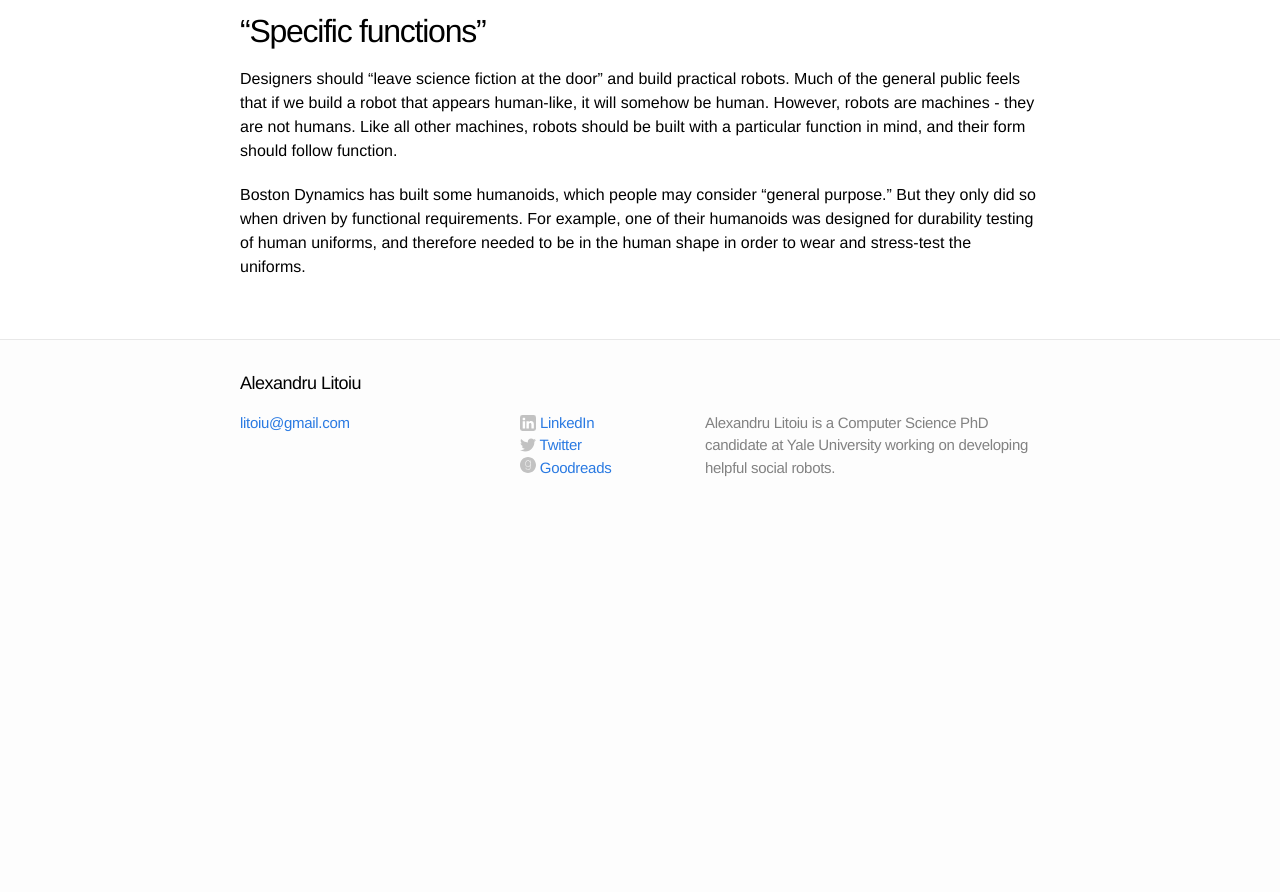
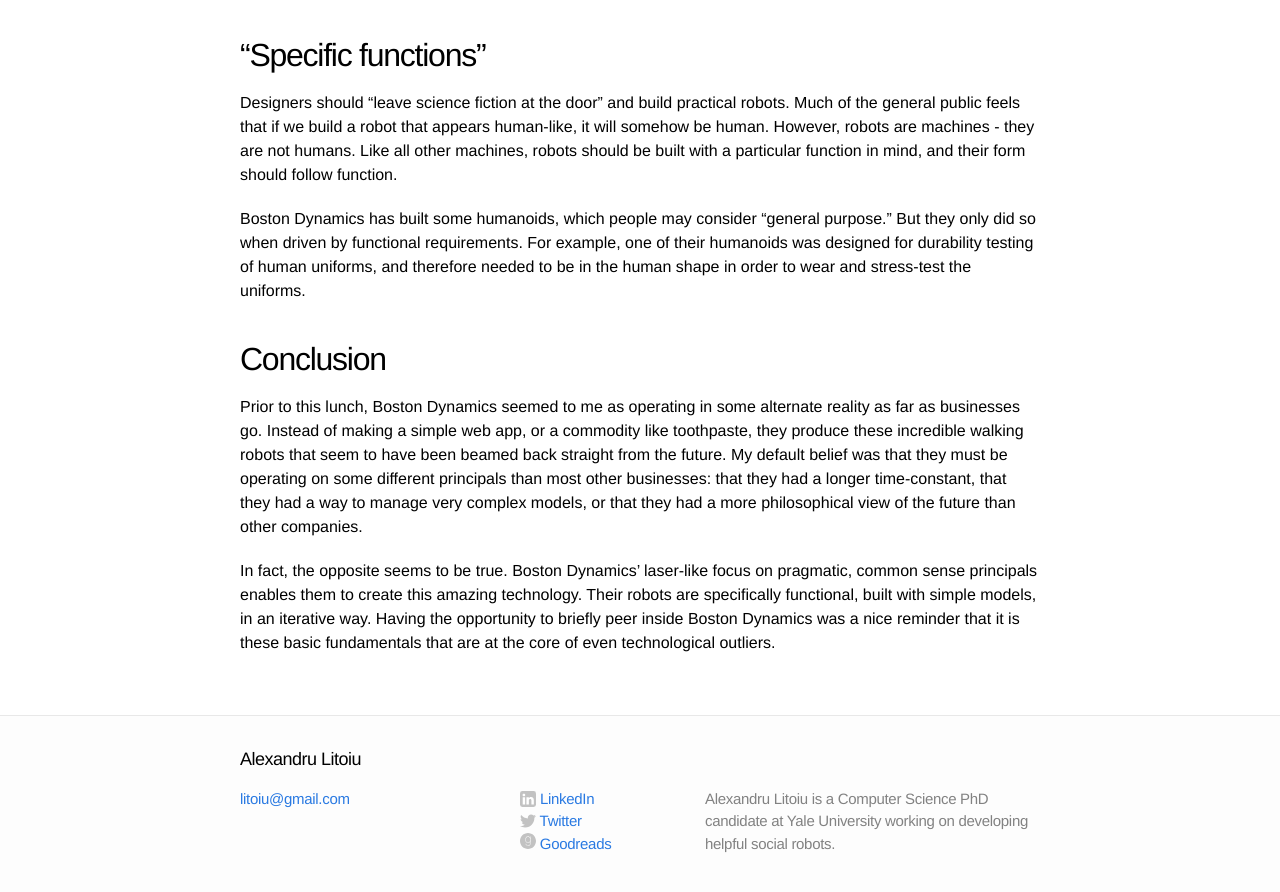
Before and after one commit to alitoiu/alitoiu.github.io, a Jekyll site: the page built from _posts/2014-12-06-Lunch-with-Marc-Raibert.markdown, in a window 1280 px wide and 900 px high, scrolled down 1939 px. Shown: the top 892 px of the window. Built offline with Jekyll 4.4.1, drawn with Linux system fonts in a browser that asks for light colours; before the commit the page ends 2463 px from its top, so only the background shows below that; some of the changed text lies outside the part shown.

Commit message:
Added concluding paragraph to Marc Raibert essay

```diff
--- a/_posts/2014-12-06-Lunch-with-Marc-Raibert.markdown
+++ b/_posts/2014-12-06-Lunch-with-Marc-Raibert.markdown
@@ -6,7 +6,7 @@
 ---
 
 This year’s Nyquist Lecture in Electrical Engineering was given by Marc Raibert, ex-professor of Electrical Engineering and Computer Science at CMU and MIT, and the founder of [Boston Dynamics](https://www.youtube.com/results?search_query=boston+dynamics). I was fortunate to have the opportunity to join Dr. Raibert for lunch prior to his talk.
-I was particularly excited about this because Boston Dynamics is a singularly technologically-advanced business.  Their robots are the most advanced in the world, and their demos are jaw-dropping. How does a company like that come to be? What are the secrets of building such an advanced product?
+I was particularly excited about this because Boston Dynamics is a singularly technologically advanced business.  Their robots are the most advanced in the world, and their demos are jaw-dropping. If you haven't seen their demos yet, you owe it to yourself to [check them out at this link](https://www.youtube.com/results?search_query=boston+dynamics)!  How does a company like that come to be? What are the secrets of building such an advanced product?
 
 Here are some of the surprising things that Dr. Raibert said.
 
@@ -53,3 +53,9 @@
 Designers should “leave science fiction at the door” and build practical robots. Much of the general public feels that if we build a robot that appears human-like, it will somehow be human. However, robots are machines - they are not humans. Like all other machines, robots should be built with a particular function in mind, and their form should follow function.
 
 Boston Dynamics has built some humanoids, which people may consider “general purpose.” But they only did so when driven by functional requirements. For example, one of their humanoids was designed for durability testing of human uniforms, and therefore needed to be in the human shape in order to wear and stress-test the uniforms.
+
+##Conclusion
+
+Prior to this lunch, Boston Dynamics seemed to me as operating in some alternate reality as far as businesses go. Instead of making a simple web app, or a commodity like toothpaste, they produce these incredible walking robots that seem to have been beamed back straight from the future. My default belief was that they must be operating on some different principals than most other businesses: that they had a longer time-constant, that they had a way to manage very complex models, or that they had a more philosophical view of the future than other companies.
+
+In fact, the opposite seems to be true. Boston Dynamics' laser-like focus on pragmatic, common sense principals enables them to create this amazing technology. Their robots are specifically functional, built with simple models, in an iterative way. Having the opportunity to briefly peer inside Boston Dynamics was a nice reminder that it is these basic fundamentals that are at the core of even technological outliers.
```
